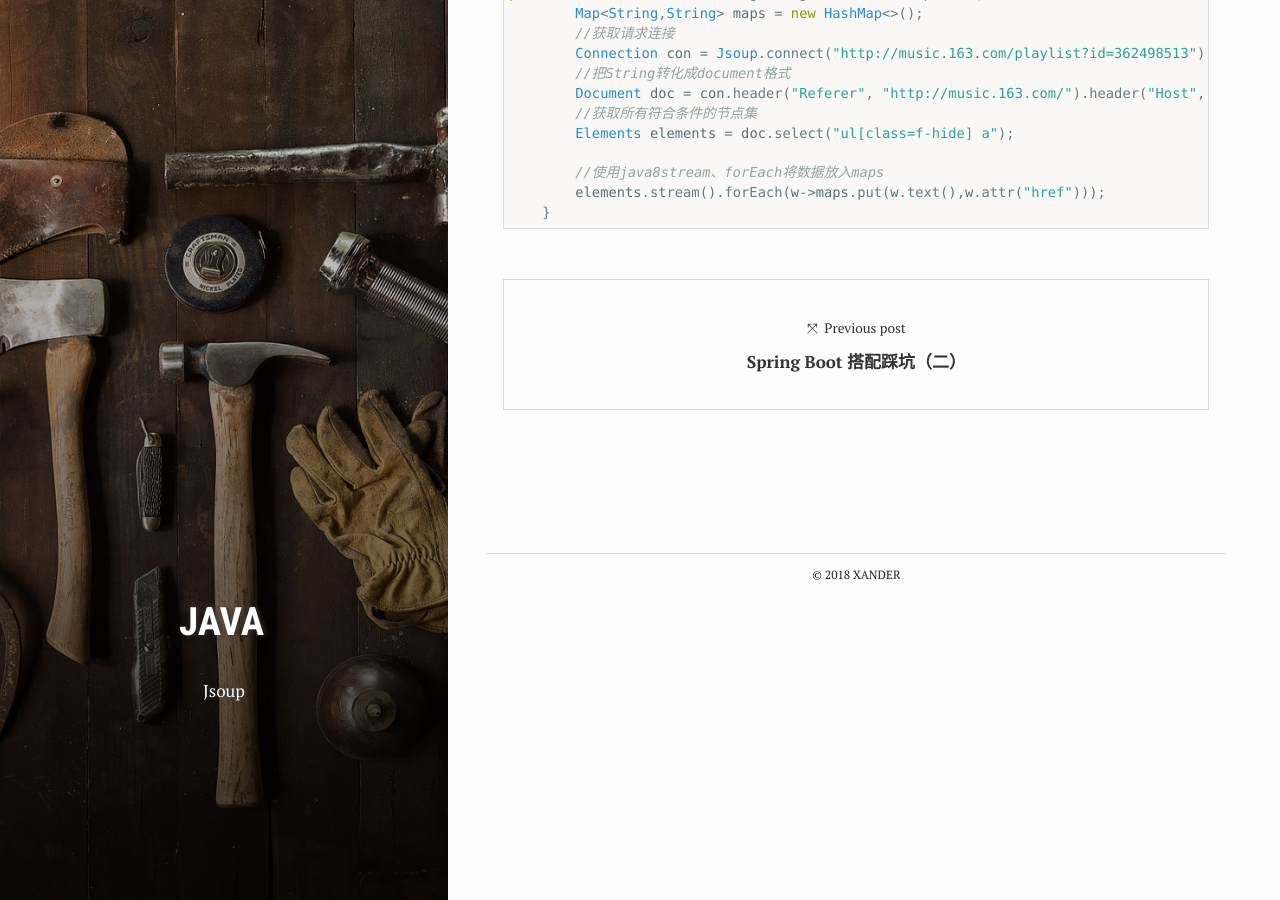
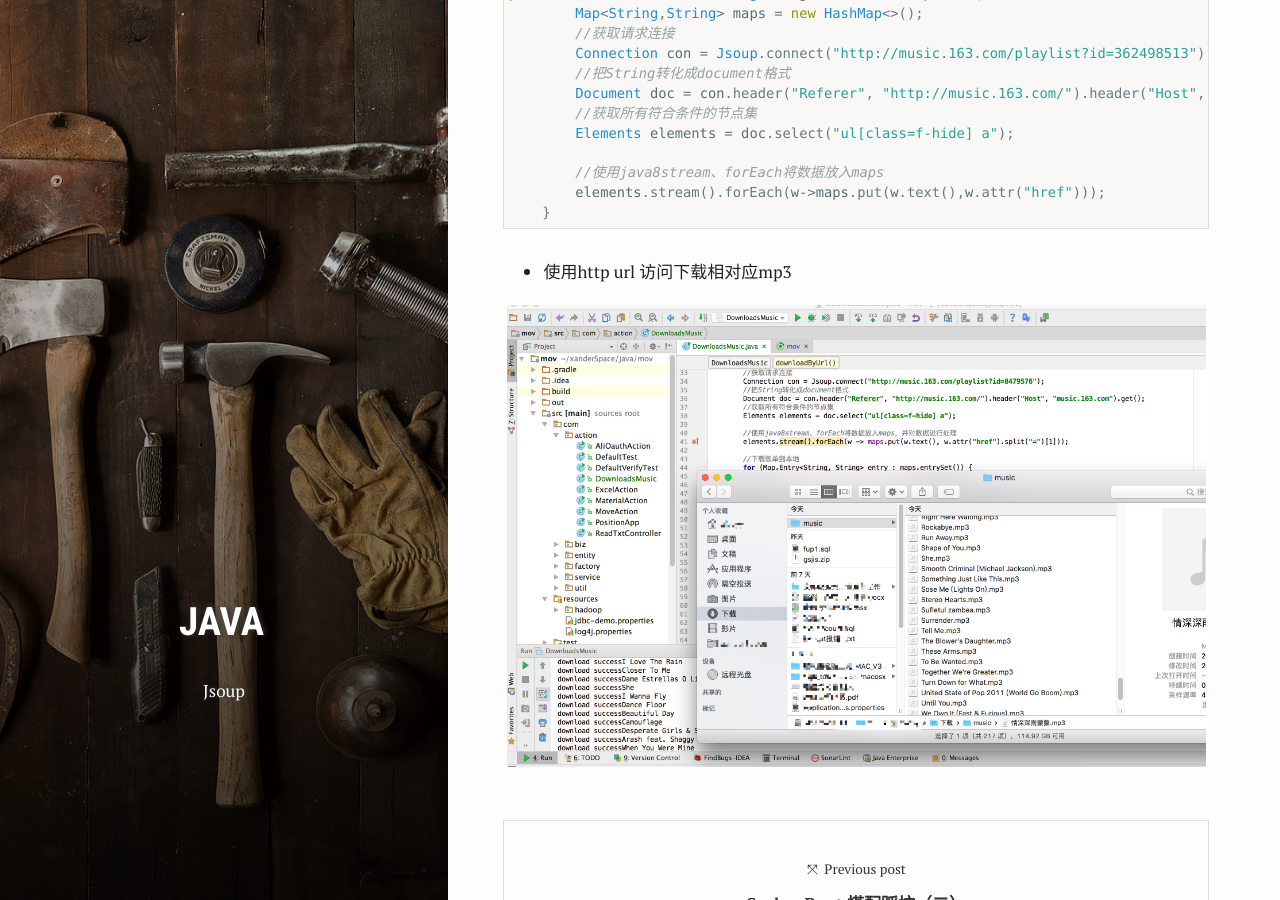
Before and after one commit to yyxiao/yyxiao.github.io, a Jekyll site: the page built from _posts/2018-05-22-Java 使用JSoup爬虫（网易云音乐）.md, in a window 1280 px wide and 900 px high, scrolled down 1980 px. Built offline with Jekyll 4.4.1, drawn with Linux system fonts in a browser that asks for light colours.

Commit message:
update spider

````diff
--- a/_posts/2018-05-22-Java 使用JSoup爬虫（网易云音乐）.md
+++ b/_posts/2018-05-22-Java 使用JSoup爬虫（网易云音乐）.md
@@ -66,3 +66,7 @@ public static void main(String[] args) throws Exception {
         elements.stream().forEach(w->maps.put(w.text(),w.attr("href")));
     }
 ```
+
+* 使用http url 访问下载相对应mp3
+
+[![5]({{ site.images }}/post/18/01/5.png)]({{ site.images }}/post/18/01/5.png)
````
Also changed, not shown: assets/images/post/18/01/5.png (added).
